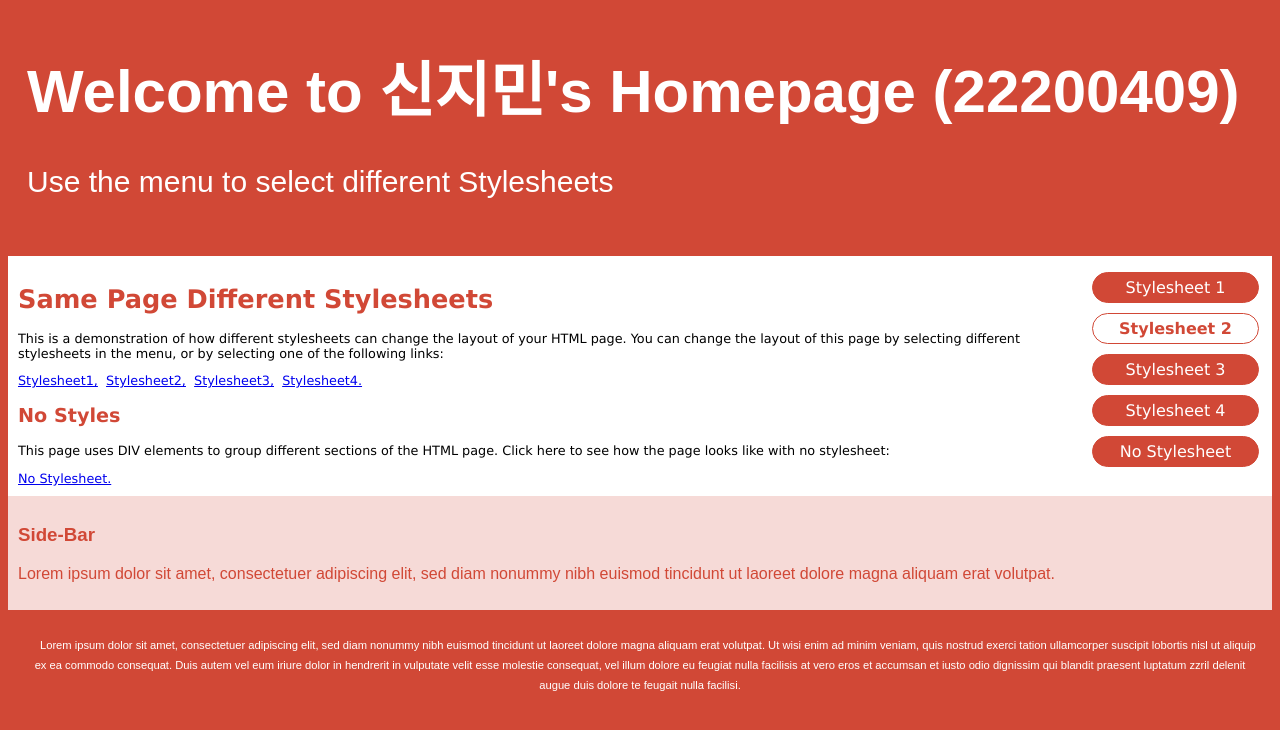
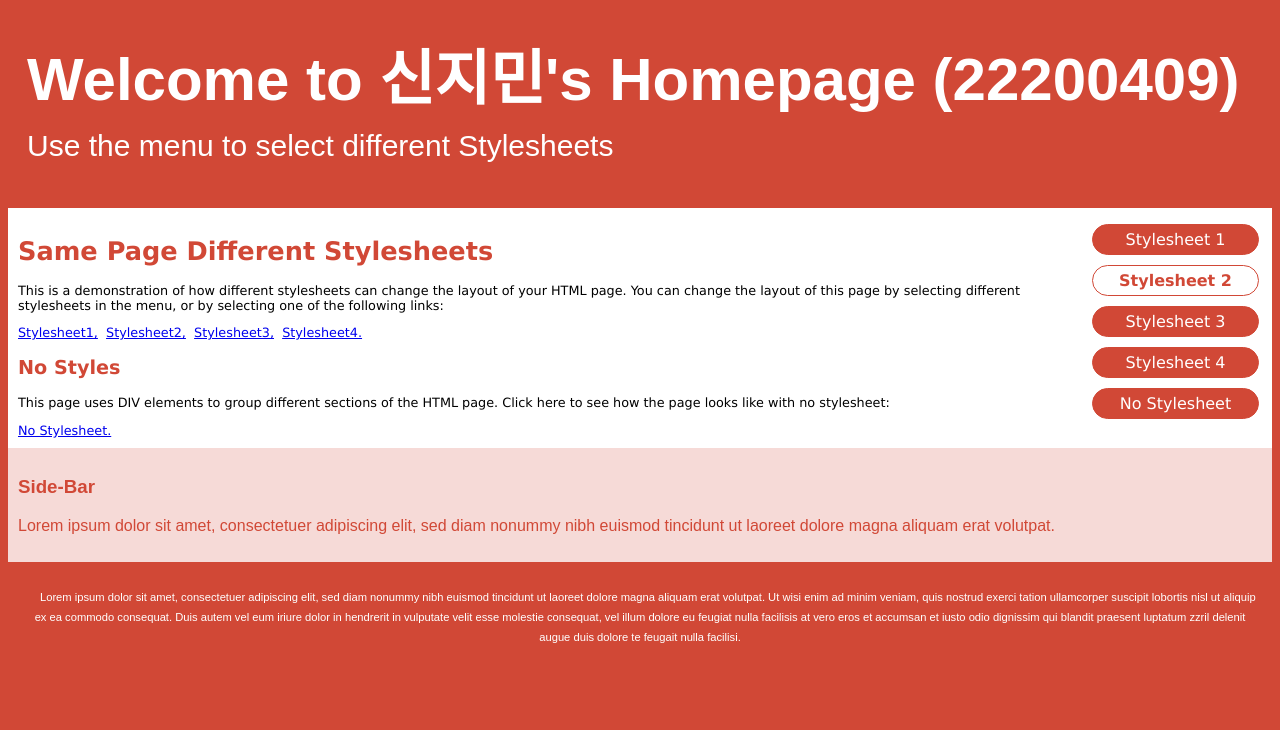
Before and after one commit to 2024OSS/1-Jimin0130, a plain HTML site: page style2.html in a window 1280 px wide. Drawn offline with Linux system fonts and the light colour scheme.

Commit message:
update style2

```diff
--- a/style2.html
+++ b/style2.html
@@ -20,7 +20,7 @@
     		color: #ffffff;
     		padding: 15px;
     		font-size: 30px;
-    		line-height: 50px;
+    		line-height: 26px;
         }
         #menu {
             width: 190px;
```
